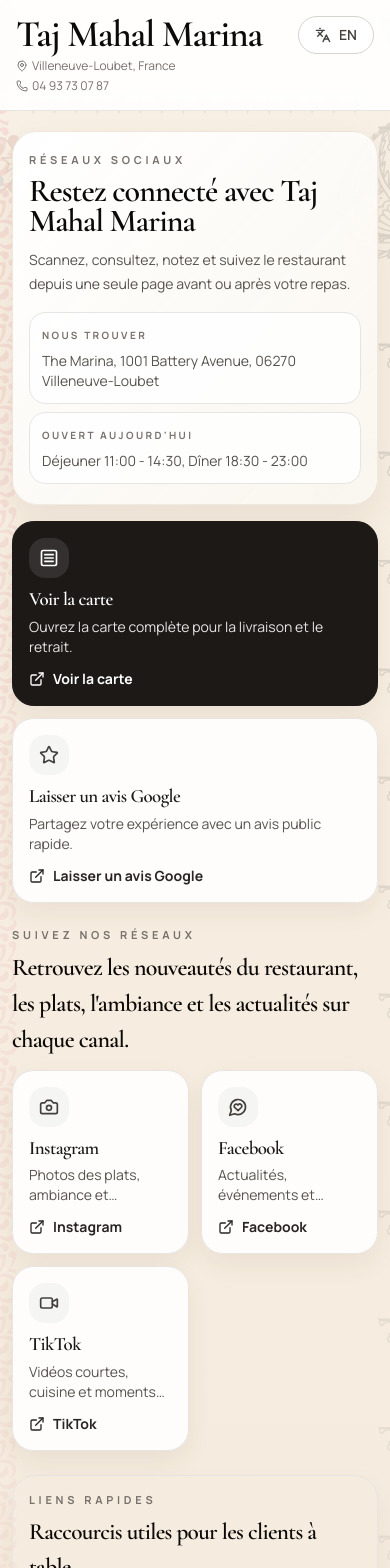
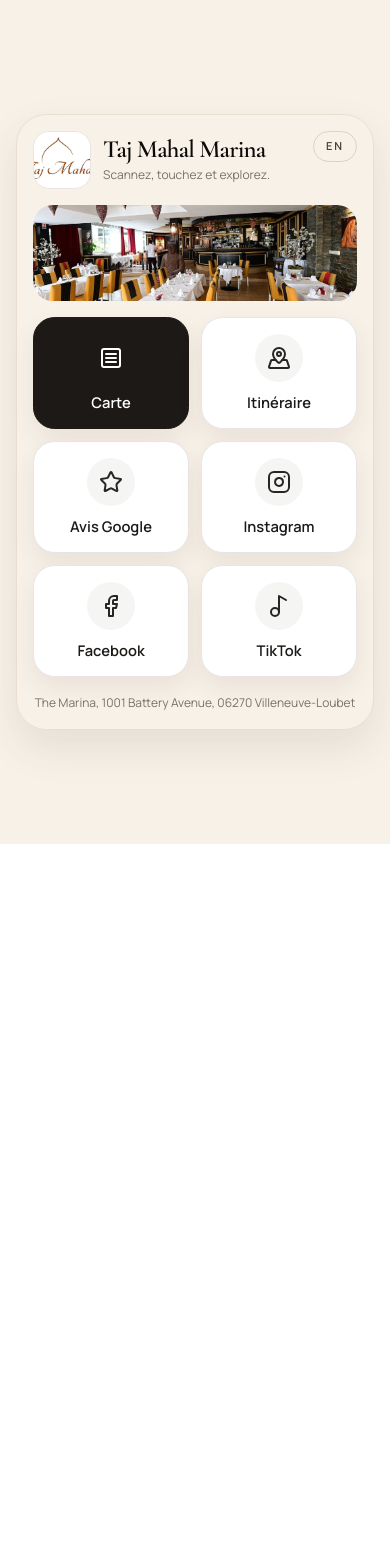
Before and after one commit to ManojMJ10/tajmahal-delivery.fr, a Next.js app: page /socialmedia in a window 390 px wide. Shown: the top 1568 px of the page. After the commit the page ends 844 px from the top, so only its background shows below. Built offline with nearby package versions, Linux system fonts and the light colour scheme.

Commit message:
Redesign mobile social media landing page

```diff
--- a/components/public/PublicSocialMediaClient.tsx
+++ b/components/public/PublicSocialMediaClient.tsx
@@ -1,117 +1,73 @@
 "use client";
 
+import Image from "next/image";
 import Link from "next/link";
 import {
-  Camera,
-  ExternalLink,
-  Globe,
+  Facebook,
+  Instagram,
   MapPinned,
   MenuSquare,
-  MessageCircleHeart,
-  Phone,
+  Music2,
   Star,
-  Video,
 } from "lucide-react";
 import { useEffect } from "react";
-import { PublicHeader } from "@/components/public/PublicHeader";
 import { socialLinks } from "@/data/socialLinks";
 import { initializeStore, saveLanguage, useLanguage, useSettings } from "@/lib/menuStore";
-import { translations } from "@/lib/publicContent";
 
 const socialPageCopy = {
   en: {
-    eyebrow: "Social Media",
-    title: "Stay Connected with Taj Mahal Marina",
-    subtitle:
-      "Scan, explore, review, and follow the restaurant in one place before or after your meal.",
-    menuTitle: "See the Menu",
-    menuDescription: "Open the full delivery and takeaway menu.",
-    reviewTitle: "Leave a Google Review",
-    reviewDescription: "Share your experience with a quick public review.",
-    socialsTitle: "Follow Our Social Pages",
-    socialsDescription:
-      "Find the restaurant's latest updates, dishes, atmosphere, and news across every channel.",
-    linksTitle: "Quick Links",
-    linksDescription: "Useful shortcuts for guests at the table.",
-    openMenu: "Open Menu",
-    leaveReview: "Open Reviews",
-    website: "Website",
-    call: "Call Restaurant",
+    title: "Taj Mahal Marina",
+    subtitle: "Scan, tap, and explore.",
+    menu: "Menu",
+    directions: "Directions",
+    reviews: "Google Reviews",
     instagram: "Instagram",
     facebook: "Facebook",
     tiktok: "TikTok",
-    addressLabel: "Visit us",
-    socialHint: "Update the final social URLs in data/socialLinks.ts when the restaurant accounts are ready.",
+    switchLabel: "FR",
   },
   fr: {
-    eyebrow: "Réseaux sociaux",
-    title: "Restez connecté avec Taj Mahal Marina",
-    subtitle:
-      "Scannez, consultez, notez et suivez le restaurant depuis une seule page avant ou après votre repas.",
-    menuTitle: "Voir la carte",
-    menuDescription: "Ouvrez la carte complète pour la livraison et le retrait.",
-    reviewTitle: "Laisser un avis Google",
-    reviewDescription: "Partagez votre expérience avec un avis public rapide.",
-    socialsTitle: "Suivez nos réseaux",
-    socialsDescription:
-      "Retrouvez les nouveautés du restaurant, les plats, l'ambiance et les actualités sur chaque canal.",
-    linksTitle: "Liens rapides",
-    linksDescription: "Raccourcis utiles pour les clients à table.",
-    openMenu: "Ouvrir la carte",
-    leaveReview: "Ouvrir les avis",
-    website: "Site web",
-    call: "Appeler le restaurant",
+    title: "Taj Mahal Marina",
+    subtitle: "Scannez, touchez et explorez.",
+    menu: "Carte",
+    directions: "Itinéraire",
+    reviews: "Avis Google",
     instagram: "Instagram",
     facebook: "Facebook",
     tiktok: "TikTok",
-    addressLabel: "Nous trouver",
-    socialHint:
-      "Remplacez les liens sociaux définitifs dans data/socialLinks.ts dès que les comptes du restaurant sont prêts.",
+    switchLabel: "EN",
   },
 } as const;
 
-function SocialCard({
+function SocialButton({
   href,
   label,
-  description,
   icon: Icon,
   accent = false,
-  compact = false,
 }: {
   href: string;
   label: string;
-  description: string;
-  icon: typeof Globe;
+  icon: typeof MenuSquare;
   accent?: boolean;
-  compact?: boolean;
 }) {
   const isInternal = href.startsWith("/");
 
   const content = (
     <span
-      className={`card-subtle-motion flex flex-col rounded-[1.35rem] border shadow-[0_10px_24px_rgba(86,56,31,0.07)] ${
+      className={`flex min-h-[102px] flex-col items-center justify-center rounded-[1.35rem] border px-3 py-4 text-center shadow-[0_10px_24px_rgba(86,56,31,0.08)] transition-colors ${
         accent
           ? "border-stone-900 bg-stone-900 text-white"
-          : "border-stone-200 bg-white/90 text-stone-900"
-      } ${compact ? "min-h-[112px] p-4" : "min-h-[128px] p-4 sm:min-h-[140px] sm:p-5"}`}
+          : "border-stone-200 bg-white text-stone-900"
+      }`}
     >
       <span
-        className={`flex items-center justify-center rounded-2xl ${
-          accent ? "bg-white/10 text-white" : "bg-stone-100 text-stone-700"
-        } ${compact ? "h-10 w-10" : "h-11 w-11 sm:h-12 sm:w-12"}`}
+        className={`flex h-12 w-12 items-center justify-center rounded-full ${
+          accent ? "bg-white/12 text-white" : "bg-stone-100 text-stone-800"
+        }`}
       >
-        <Icon className={compact ? "h-5 w-5" : "h-5 w-5 sm:h-6 sm:w-6"} />
+        <Icon className="h-6 w-6" />
       </span>
-      <span className={`font-display font-semibold leading-none ${compact ? "mt-3 text-[1.18rem]" : "mt-3 text-[1.25rem] sm:mt-4 sm:text-[1.45rem]"}`}>
-        {label}
-      </span>
-      <span className={`mt-2 text-sm leading-5 ${accent ? "text-stone-200" : "text-stone-600"} ${compact ? "line-clamp-2" : ""}`}>
-        {description}
-      </span>
-      <span className={`mt-3 inline-flex items-center gap-2 text-sm font-bold ${accent ? "text-white" : "text-stone-800"}`}>
-        <ExternalLink className="h-4 w-4" />
-        {label}
-      </span>
+      <span className="mt-2.5 text-[0.92rem] font-semibold leading-5">{label}</span>
     </span>
   );
 
@@ -134,127 +90,63 @@
     initializeStore();
   }, []);
 
-  const t = translations[language];
   const copy = socialPageCopy[language];
 
   return (
-    <div className="public-page-shell landing-ornament-shell min-h-screen bg-[#f7f1e8] text-stone-900">
-      <PublicHeader
-        settings={settings}
-        language={language}
-        setLanguage={saveLanguage}
-        cartCount={0}
-        onBack={() => {}}
-        t={t}
-      />
-
-      <main className="relative z-10 mx-auto max-w-5xl px-3 pb-8 pt-5 sm:px-5 sm:pb-12 sm:pt-8">
-        <section className="landing-hero-sheen overflow-hidden rounded-[1.55rem] border border-[var(--page-line)] px-4 py-5 shadow-[0_14px_32px_rgba(86,56,31,0.08)] sm:rounded-[1.9rem] sm:px-8 sm:py-7">
-          <div className="flex flex-col gap-4 lg:flex-row lg:items-end lg:justify-between">
-            <div className="max-w-3xl">
-              <p className="text-[11px] font-bold uppercase tracking-[0.34em] text-stone-500 sm:text-sm sm:tracking-[0.38em]">{copy.eyebrow}</p>
-              <h2 className="font-display mt-2 text-[2rem] font-semibold leading-[0.94] text-stone-950 sm:mt-3 sm:text-[3rem] lg:text-[3.6rem]">
-                {copy.title}
-              </h2>
-              <p className="mt-3 max-w-2xl text-[14px] leading-6 text-stone-600 sm:mt-4 sm:text-base sm:leading-7">
-                {copy.subtitle}
-              </p>
+    <div className="landing-ornament-shell min-h-screen bg-[#f7f1e8] px-4 py-4 text-stone-900 sm:px-6">
+      <main className="mx-auto flex min-h-[calc(100vh-2rem)] max-w-md items-center">
+        <div className="w-full rounded-[1.9rem] border border-[var(--page-line)] bg-white/94 p-4 shadow-[0_18px_40px_rgba(86,56,31,0.1)]">
+          <div className="flex items-start justify-between gap-4">
+            <div className="flex items-center gap-3">
+              <div className="overflow-hidden rounded-[1rem] border border-stone-200 bg-white">
+                <Image
+                  src="/branding/taj-mahal-logo.jpg"
+                  alt="Taj Mahal Marina"
+                  width={56}
+                  height={56}
+                  className="h-14 w-14 object-cover"
+                />
+              </div>
+              <div>
+                <h1 className="font-display text-[1.55rem] font-semibold leading-none text-stone-950">
+                  {copy.title}
+                </h1>
+                <p className="mt-1.5 text-xs text-stone-500">{copy.subtitle}</p>
+              </div>
             </div>
 
-            <div className="grid gap-2 text-sm text-stone-600 sm:grid-cols-2 lg:max-w-md">
-              <div className="rounded-2xl border border-stone-200 bg-white/85 px-3 py-3 sm:px-4">
-                <p className="text-[10px] font-bold uppercase tracking-[0.24em] text-stone-500 sm:text-xs sm:tracking-[0.28em]">{copy.addressLabel}</p>
-                <p className="mt-1.5 leading-5 sm:mt-2 sm:leading-6">{settings.publicSite.restaurantAddress}</p>
-              </div>
-              <div className="rounded-2xl border border-stone-200 bg-white/85 px-3 py-3 sm:px-4">
-                <p className="text-[10px] font-bold uppercase tracking-[0.24em] text-stone-500 sm:text-xs sm:tracking-[0.28em]">{t.openToday}</p>
-                <p className="mt-1.5 leading-5 sm:mt-2 sm:leading-6">{settings.publicSite.openingHours}</p>
-              </div>
-            </div>
+            <button
+              type="button"
+              onClick={() => saveLanguage(language === "fr" ? "en" : "fr")}
+              className="rounded-full border border-stone-300 px-3 py-1.5 text-[11px] font-semibold tracking-[0.18em] text-stone-700"
+            >
+              {copy.switchLabel}
+            </button>
           </div>
-        </section>
 
-        <section className="mt-4 grid gap-3 sm:grid-cols-2 lg:grid-cols-[1.2fr_1fr]">
-          <SocialCard
-            href={socialLinks.menu}
-            label={copy.menuTitle}
-            description={copy.menuDescription}
-            icon={MenuSquare}
-            accent
-            compact
-          />
-          <SocialCard
-            href={socialLinks.googleReviews}
-            label={copy.reviewTitle}
-            description={copy.reviewDescription}
-            icon={Star}
-            compact
-          />
-        </section>
-
-        <section className="mt-6">
-          <div className="mb-3">
-            <p className="text-[11px] font-bold uppercase tracking-[0.34em] text-stone-500 sm:text-sm sm:tracking-[0.38em]">{copy.socialsTitle}</p>
-            <h3 className="font-display mt-1.5 text-[1.5rem] font-semibold text-stone-950 sm:mt-2 sm:text-[1.9rem]">{copy.socialsDescription}</h3>
-          </div>
-          <div className="grid grid-cols-2 gap-3 md:grid-cols-3">
-            <SocialCard
-              href={socialLinks.instagram}
-              label={copy.instagram}
-              description={language === "fr" ? "Photos des plats, ambiance et nouveautés du restaurant." : "Dish photos, atmosphere, and restaurant highlights."}
-              icon={Camera}
-              compact
-            />
-            <SocialCard
-              href={socialLinks.facebook}
-              label={copy.facebook}
-              description={language === "fr" ? "Actualités, événements et publications du restaurant." : "News, events, and restaurant updates."}
-              icon={MessageCircleHeart}
-              compact
-            />
-            <SocialCard
-              href={socialLinks.tiktok}
-              label={copy.tiktok}
-              description={language === "fr" ? "Vidéos courtes, cuisine et moments en salle." : "Short videos, kitchen moments, and dining room scenes."}
-              icon={Video}
-              compact
+          <div className="mt-4 overflow-hidden rounded-[1.25rem]">
+            <Image
+              src="/restaurant/Taj_Mahal-02-1920w.png"
+              alt="Taj Mahal Marina restaurant"
+              width={960}
+              height={600}
+              className="h-24 w-full object-cover"
             />
           </div>
-        </section>
 
-        <section className="mt-6 rounded-[1.5rem] border border-stone-200 bg-white/88 p-4 shadow-[0_12px_28px_rgba(86,56,31,0.06)] sm:rounded-[1.8rem] sm:p-6">
-          <div className="flex flex-col gap-4 lg:flex-row lg:items-center lg:justify-between">
-            <div className="max-w-2xl">
-              <p className="text-[11px] font-bold uppercase tracking-[0.34em] text-stone-500 sm:text-sm sm:tracking-[0.38em]">{copy.linksTitle}</p>
-              <h3 className="font-display mt-1.5 text-[1.45rem] font-semibold text-stone-950 sm:mt-2 sm:text-[1.8rem]">{copy.linksDescription}</h3>
-              <p className="mt-2 text-xs leading-5 text-stone-500 sm:mt-3 sm:text-sm sm:leading-6">{copy.socialHint}</p>
-            </div>
+          <div className="mt-4 grid grid-cols-2 gap-3">
+            <SocialButton href={socialLinks.menu} label={copy.menu} icon={MenuSquare} accent />
+            <SocialButton href={socialLinks.directions} label={copy.directions} icon={MapPinned} />
+            <SocialButton href={socialLinks.googleReviews} label={copy.reviews} icon={Star} />
+            <SocialButton href={socialLinks.instagram} label={copy.instagram} icon={Instagram} />
+            <SocialButton href={socialLinks.facebook} label={copy.facebook} icon={Facebook} />
+            <SocialButton href={socialLinks.tiktok} label={copy.tiktok} icon={Music2} />
+          </div>
 
-            <div className="grid w-full grid-cols-2 gap-3 sm:grid-cols-3 lg:max-w-2xl">
-              <SocialCard
-                href={socialLinks.mainSite}
-                label={copy.website}
-                description={language === "fr" ? "Retour à la page d'accueil du restaurant." : "Return to the main restaurant landing page."}
-                icon={Globe}
-                compact
-              />
-              <SocialCard
-                href={socialLinks.call}
-                label={copy.call}
-                description={settings.publicSite.phoneNumber}
-                icon={Phone}
-                compact
-              />
-              <SocialCard
-                href={socialLinks.googleReviews}
-                label={language === "fr" ? "Google Avis" : "Google Reviews"}
-                description={language === "fr" ? "Ouvrir la page d'avis du restaurant." : "Open the restaurant review page."}
-                icon={MapPinned}
-                compact
-              />
-            </div>
-          </div>
-        </section>
+          <p className="mt-4 text-center text-[12px] leading-5 text-stone-500">
+            {settings.publicSite.restaurantAddress}
+          </p>
+        </div>
       </main>
     </div>
   );
--- a/data/socialLinks.ts
+++ b/data/socialLinks.ts
@@ -2,6 +2,8 @@
   menu: "/menu/takeaway",
   mainSite: "/",
   call: "tel:0493730787",
+  directions:
+    "https://www.google.com/maps/dir/?api=1&destination=The+Marina,+1001+Battery+Avenue,+06270+Villeneuve-Loubet",
   instagram: "https://www.instagram.com/",
   facebook: "https://www.facebook.com/",
   tiktok: "https://www.tiktok.com/",
```
